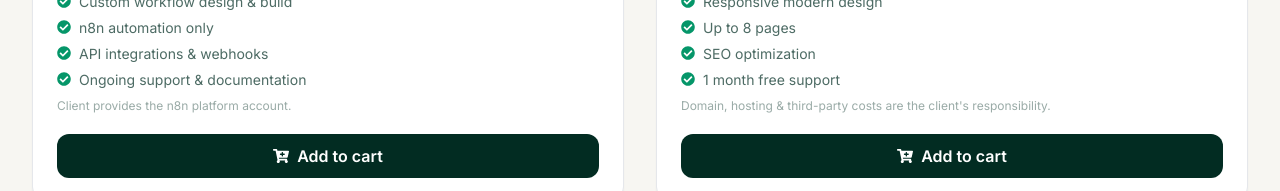
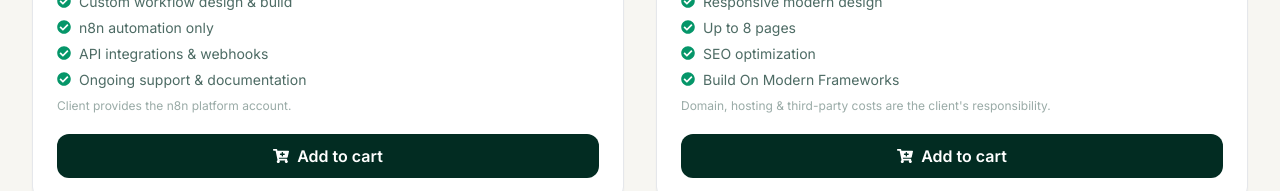
Before and after one commit to AhmedCoder2233/AhmedTiktokStore, a Next.js app: page / in a window 1280 px wide. Shown: the part 1684-1875 px from the top of the page. Built offline with nearby package versions, Linux system fonts and the light colour scheme.

Commit message:
Update features list for Complete Website package

```diff
--- a/src/app/page.tsx
+++ b/src/app/page.tsx
@@ -700,7 +700,7 @@ export default function Home() {
       subtitle: 'Professional business website',
       price: 20000,
       icon: <FaGlobe />,
-      features: ['Responsive modern design', 'Up to 8 pages', 'SEO optimization', '1 month free support'],
+      features: ['Responsive modern design', 'Up to 8 pages', 'SEO optimization', 'Build On Modern Frameworks'],
       note: "Domain, hosting & third-party costs are the client's responsibility.",
     },
   ];
```
